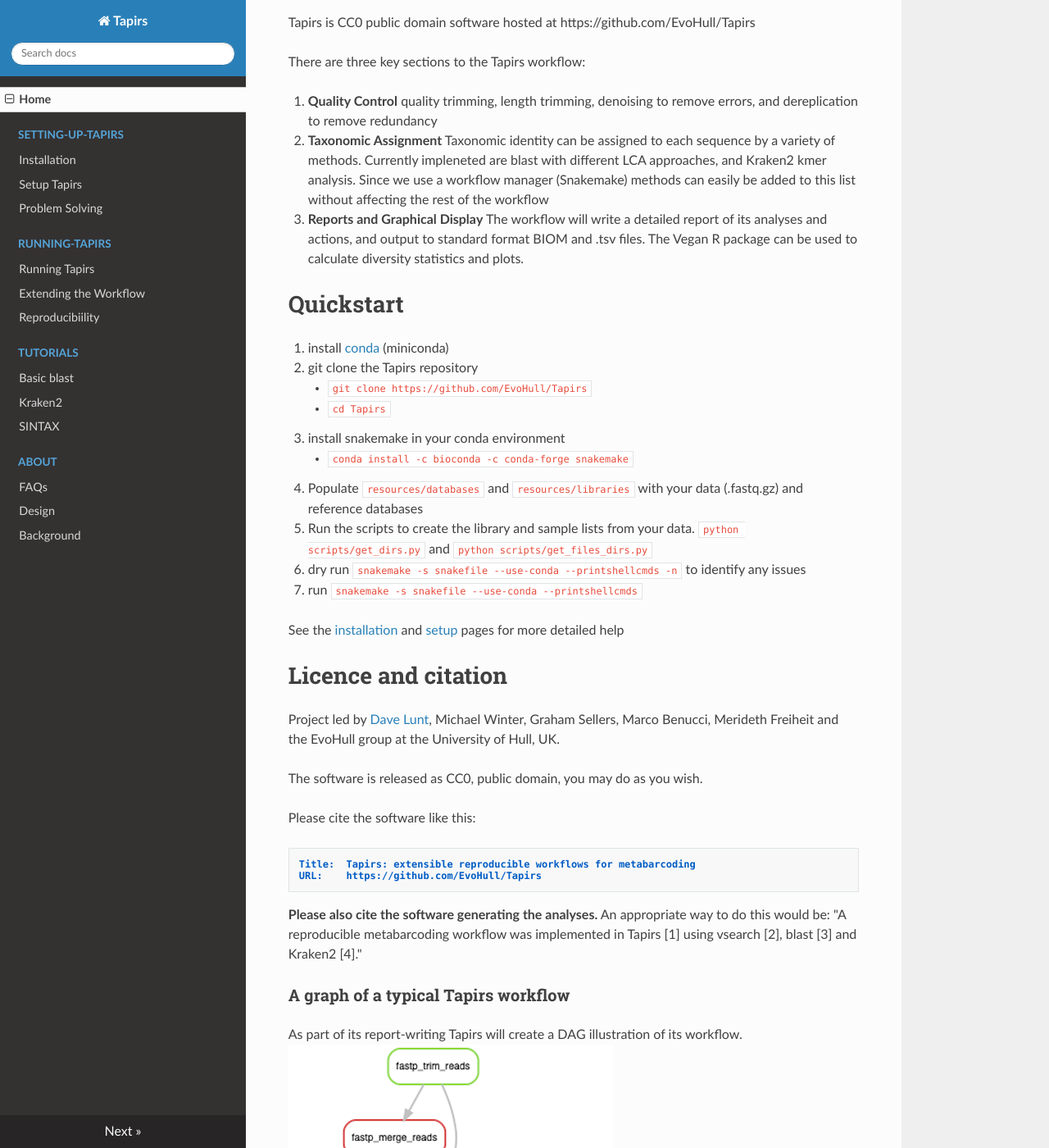
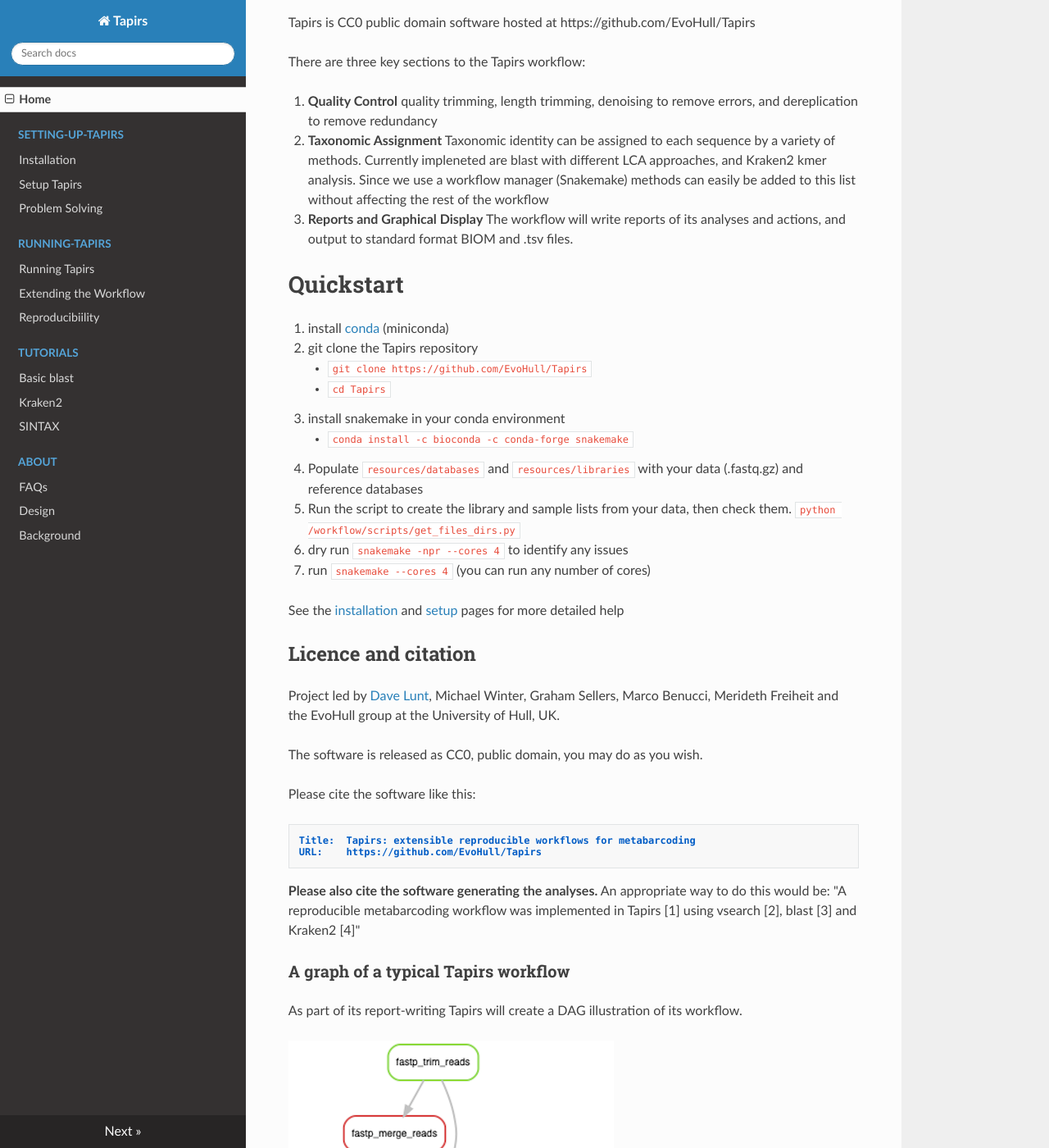
Before and after one commit to EvoHull/Tapirs, an MkDocs documentation site: the page built from docs/index.md, in a window 1280 px wide and 1400 px high, scrolled down 358 px. Shown: the whole window at 82% size. Built offline with MkDocs 1.6.1, drawn with Linux system fonts in a browser that asks for light colours; nearby versions of some CDN libraries.

Commit message:
docs update

````diff
--- a/docs/index.md
+++ b/docs/index.md
@@ -10,7 +10,7 @@
 
 1. **Quality Control** quality trimming, length trimming, denoising to remove errors, and dereplication to remove redundancy
 2. **Taxonomic Assignment** Taxonomic identity can be assigned to each sequence by a variety of methods. Currently impleneted are blast with different LCA approaches, and Kraken2 kmer analysis. Since we use a workflow manager (Snakemake) methods can easily be added to this list without affecting the rest of the workflow
-3. **Reports and Graphical Display** The workflow will write a detailed report of its analyses and actions, and output to standard format BIOM and .tsv files. The Vegan R package can be used to calculate diversity statistics and plots.
+3. **Reports and Graphical Display** The workflow will write reports of its analyses and actions, and output to standard format BIOM and .tsv files.
 
 # Quickstart
 
@@ -21,14 +21,14 @@
 3. install snakemake in your conda environment
     - `conda install -c bioconda -c conda-forge snakemake`
 4. Populate `resources/databases` and `resources/libraries` with your data (.fastq.gz) and reference databases
-5. Run the scripts to create the library and sample lists from your data.
-`python scripts/get_dirs.py` and `python scripts/get_files_dirs.py`
-5. dry run `snakemake -s snakefile --use-conda --printshellcmds -n` to identify any issues
-6. run `snakemake -s snakefile --use-conda --printshellcmds`
+5. Run the script to create the library and sample lists from your data, then check them.
+`python /workflow/scripts/get_files_dirs.py`
+5. dry run `snakemake -npr --cores 4` to identify any issues
+6. run `snakemake --cores 4` (you can run any number of cores)
 
 See the [installation](Setting-up-Tapirs/installation.md) and [setup](Setting-up-Tapirs/setup.md) pages for more detailed help
 
-# Licence and citation
+## Licence and citation
 
 Project led by [Dave Lunt](https://davelunt.net), Michael Winter, Graham Sellers, Marco Benucci, Merideth Freiheit and the EvoHull group at the University of Hull, UK.
 
@@ -40,8 +40,9 @@
 URL:    https://github.com/EvoHull/Tapirs
 ```
 
-**Please also cite the software generating the analyses.** An appropriate way to do this would be: "A reproducible metabarcoding workflow was implemented in Tapirs [1] using vsearch [2], blast [3] and Kraken2 [4]."
+**Please also cite the software generating the analyses.** An appropriate way to do this would be: "A reproducible metabarcoding workflow was implemented in Tapirs [1] using vsearch [2], blast [3] and Kraken2 [4]"
 
 ### A graph of a typical Tapirs workflow
 As part of its report-writing Tapirs will create a DAG illustration of its workflow.
+
 ![DAG](images/Tapirs_rulegraph.png)
````
